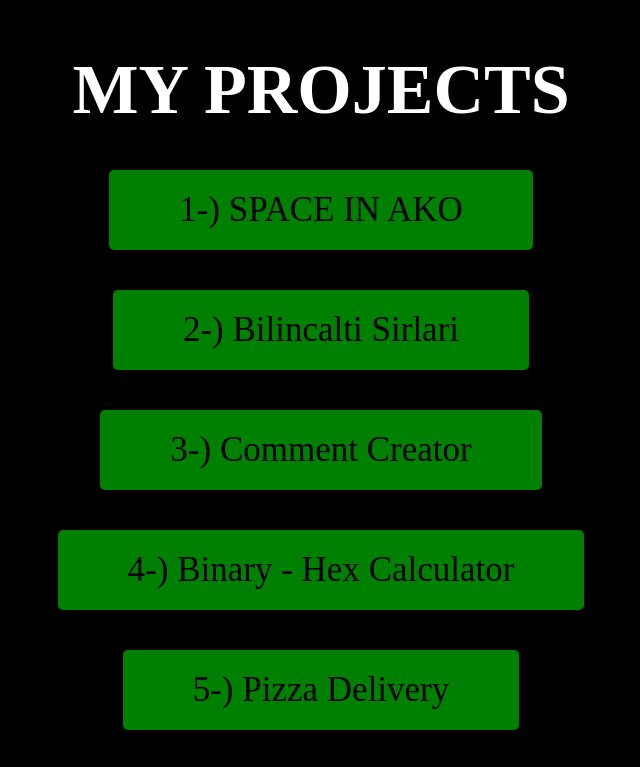
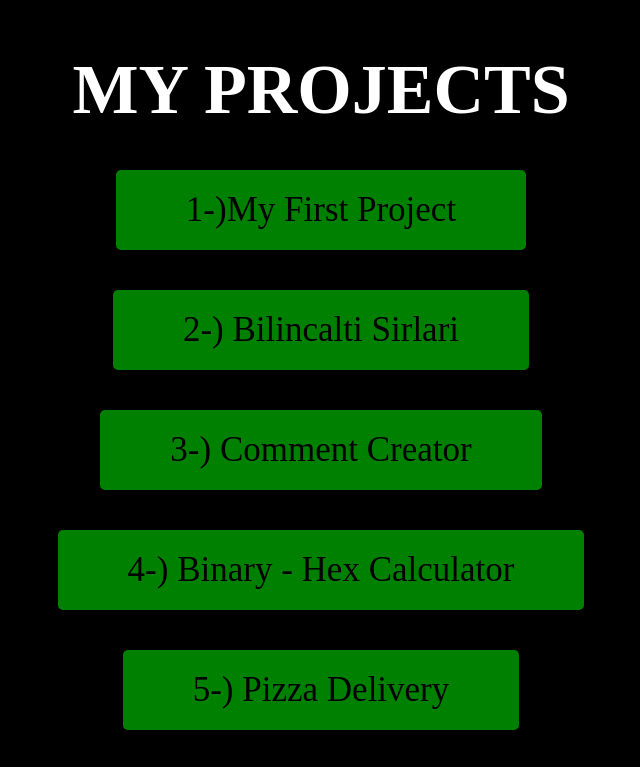
Before and after one commit to akiftuncc/All-In-One, a plain HTML site: page index.html in a window 1280 px wide. Shown: the top 767 px of the page, without its empty margins (319-959 px from the left). Drawn offline with Linux system fonts and the light colour scheme.

Commit message:
Update index.html

```diff
--- a/index.html
+++ b/index.html
@@ -12,7 +12,7 @@
       <h1>MY PROJECTS</h1>
 
       <a target="_blank" class="x" href="ako_space/index.html"
-        >1-) SPACE IN AKO</a
+        >1-)My First Project</a
       >
       <a target="_blank" class="x" href="Astral/index.html"
         >2-) Bilincalti Sirlari</a
```
